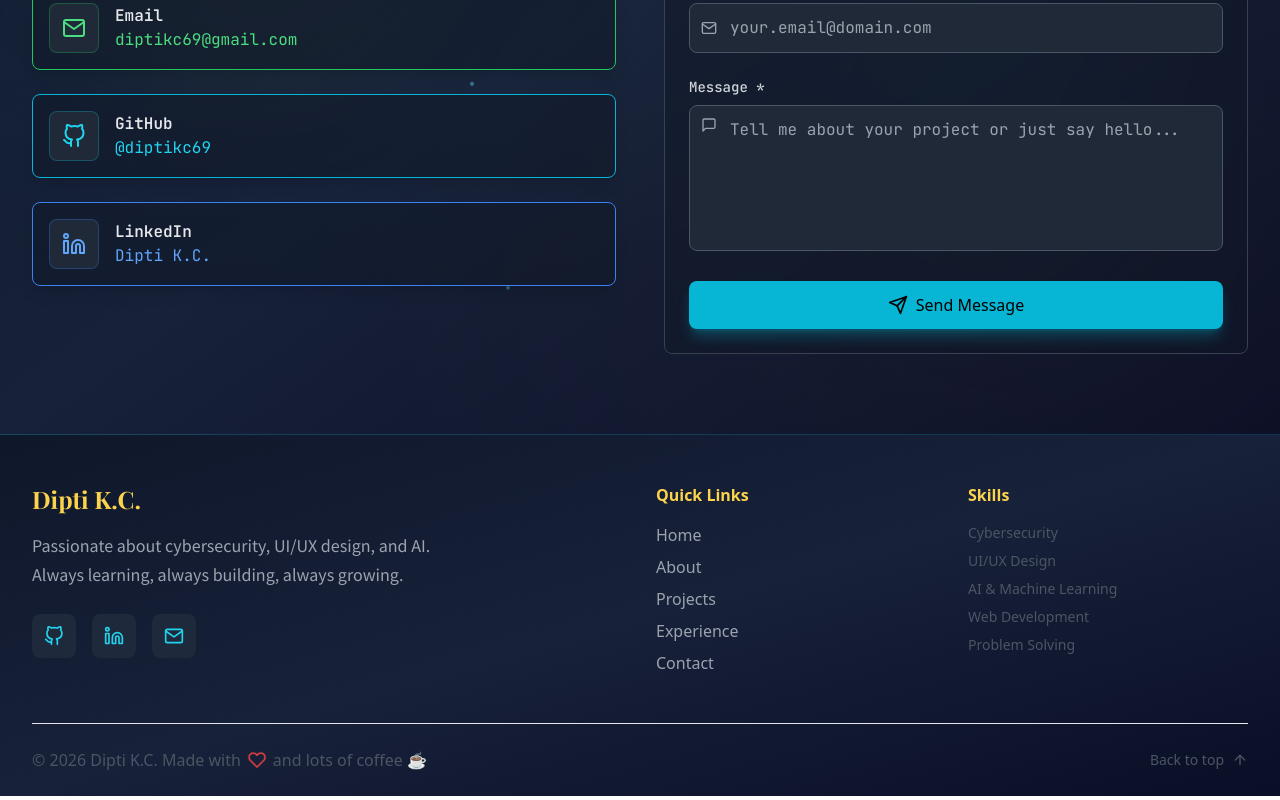
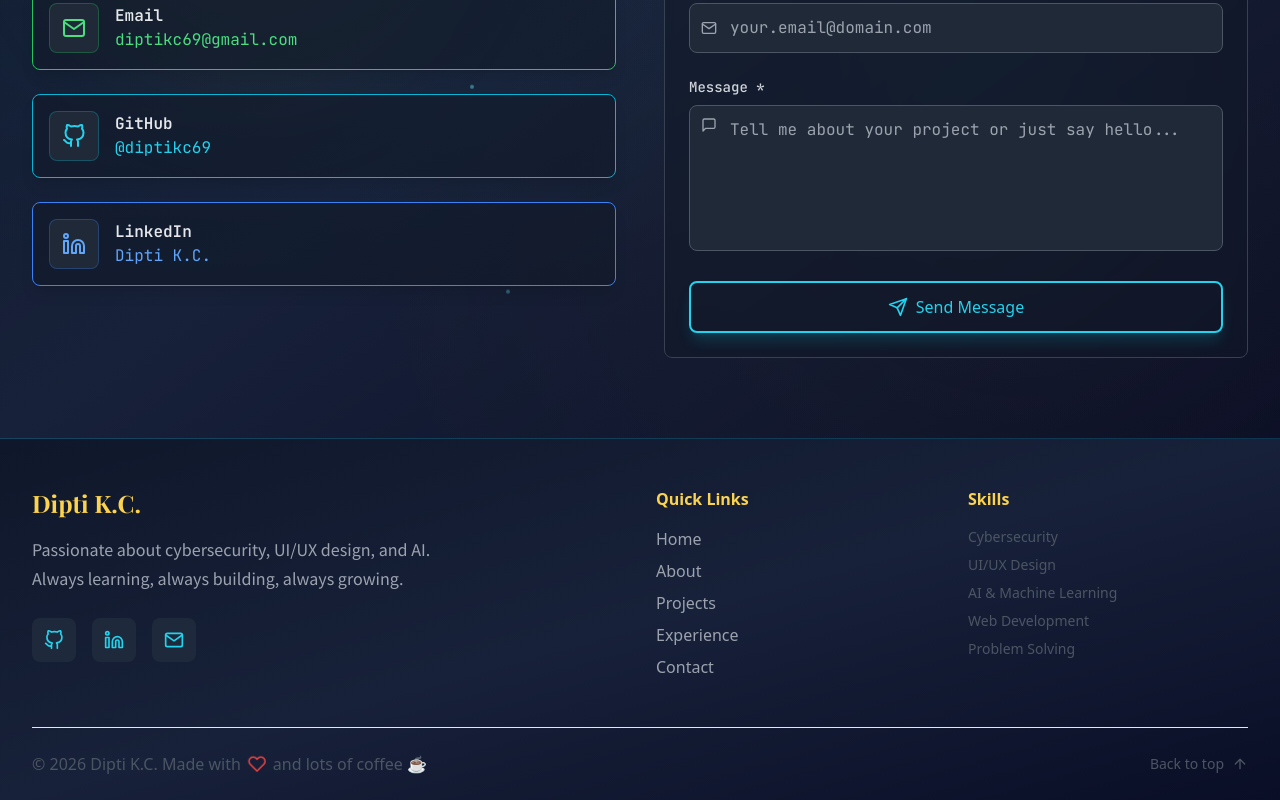
Before and after one commit to diptikc69/portfolio, a React (Vite) app in the folder frontend/: page / in a window 1280 px wide. Shown: the part 5216-6016 px from the top of the page. Built offline with nearby package versions, Linux system fonts and the light colour scheme; the HTML template or start-up script is replaced by a standard one.

Commit message:
fix: restyle Send Message button to match contact section style

```diff
--- a/frontend/src/components/Contact.jsx
+++ b/frontend/src/components/Contact.jsx
@@ -365,10 +365,10 @@ const Contact = () => {
                     type="submit"
                     disabled={isSubmitting}
                     className={`w-full py-3 px-6 rounded-lg font-medium transition-all duration-300 flex items-center justify-center space-x-2 ${isSubmitting
-                        ? 'bg-gray-600 cursor-not-allowed text-gray-400'
-                        : 'bg-cyan-500 hover:bg-cyan-400 text-black shadow-lg shadow-cyan-500/30 hover:shadow-cyan-400/50'
+                        ? 'bg-gray-800 border border-gray-600 cursor-not-allowed text-gray-500'
+                        : 'bg-transparent border-2 border-cyan-400 text-cyan-400 hover:bg-cyan-400/10 shadow-lg shadow-cyan-500/20 hover:shadow-cyan-400/40'
                       } focus:outline-none focus:ring-2 focus:ring-cyan-500 focus:ring-offset-2`}
-                    whileHover={!isSubmitting ? { scale: 1.02, boxShadow: "0 0 25px rgba(34, 211, 238, 0.5)" } : {}}
+                    whileHover={!isSubmitting ? { scale: 1.02, boxShadow: "0 0 20px rgba(34, 211, 238, 0.3)" } : {}}
                     whileTap={!isSubmitting ? { scale: 0.98 } : {}}
                   >
                     {isSubmitting ? (
```
